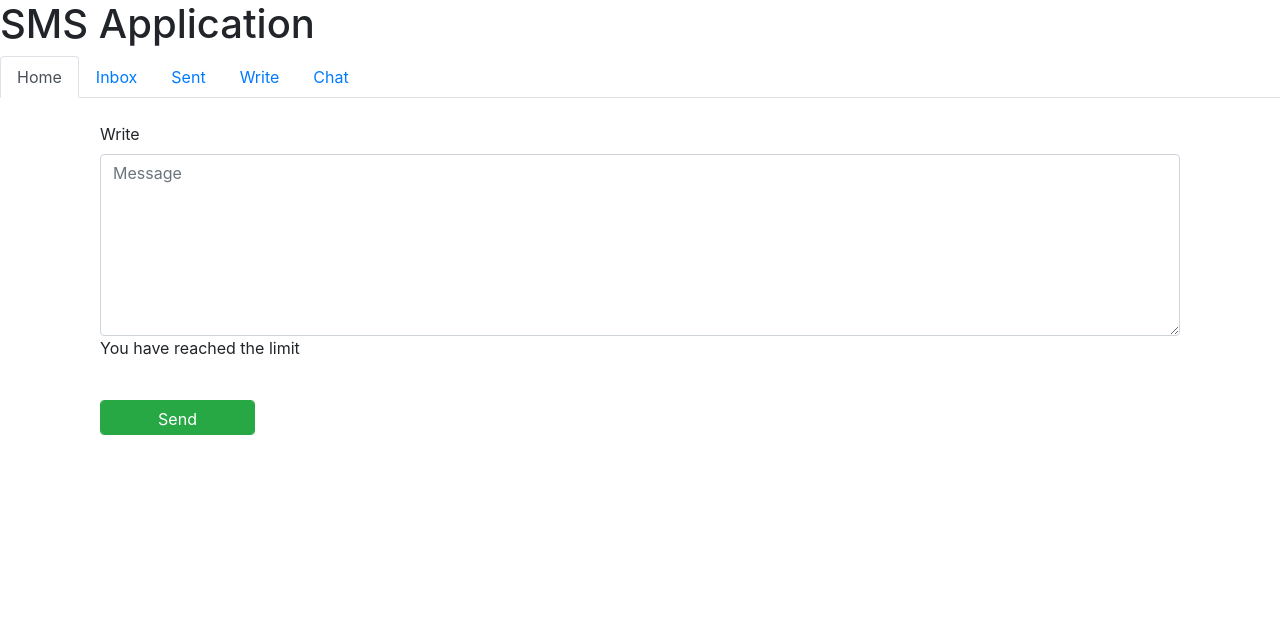
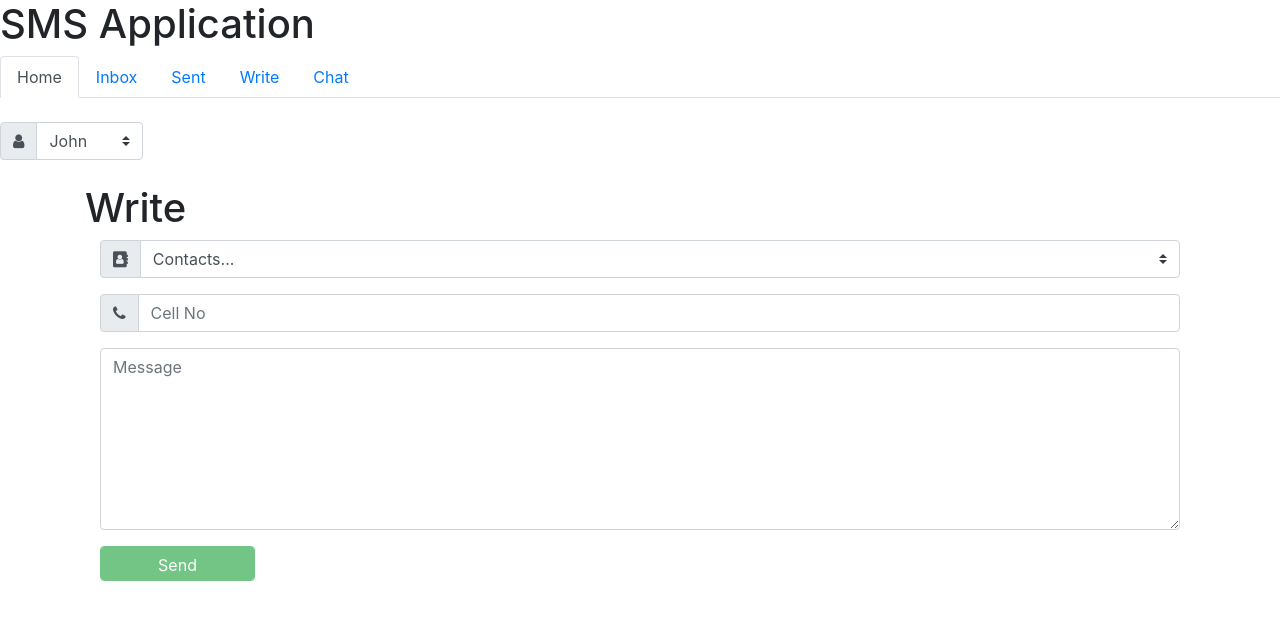
Before and after one commit to MickeyMuis007/Chatting-Angular, an Angular app: page /write in a window 1280 px wide. Shown: the top 620 px of the page. Built offline with nearby package versions, Linux system fonts and the light colour scheme.

Commit message:
Added toastr and implementing write message

```diff
--- a/angular.json
+++ b/angular.json
@@ -25,7 +25,8 @@
             "styles": [
               "./node_modules/bootstrap/dist/css/bootstrap.min.css",
               "src/styles.css",
-              "./node_modules/font-awesome/css/font-awesome.css"
+              "./node_modules/font-awesome/css/font-awesome.css",
+              "./node_modules/ngx-toastr/toastr.css"
             ],
             "scripts": []
           },
--- a/package.json
+++ b/package.json
@@ -11,7 +11,7 @@
   },
   "private": true,
   "dependencies": {
-    "@angular/animations": "~7.0.0",
+    "@angular/animations": "^7.0.4",
     "@angular/common": "~7.0.0",
     "@angular/compiler": "~7.0.0",
     "@angular/core": "~7.0.0",
@@ -23,6 +23,7 @@
     "bootstrap": "^4.1.3",
     "core-js": "^2.5.4",
     "font-awesome": "^4.7.0",
+    "ngx-toastr": "^9.1.1",
     "rxjs": "~6.3.3",
     "zone.js": "~0.8.26"
   },
--- a/src/app/app.module.ts
+++ b/src/app/app.module.ts
@@ -3,6 +3,8 @@ import { NgModule } from '@angular/core';
 import { AppRoutingModule } from './app-routing.module';
 import { RouterModule } from '@angular/router';
 import { FormsModule } from '@angular/forms';
+import { BrowserAnimationsModule } from '@angular/platform-browser/animations';
+import { ToastrModule } from 'ngx-toastr';
 
 import { AppComponent } from './app.component';
 import { ChatComponent } from './components/chat/chat.component';
@@ -26,7 +28,9 @@ import { NavBarComponent } from './components/nav-bar/nav-bar.component';
     BrowserModule,
     AppRoutingModule,
     RouterModule,
-    FormsModule
+    FormsModule,
+    BrowserAnimationsModule, // Required animations module for ToastrModule
+    ToastrModule.forRoot()  // ToastrModule added
   ],
   providers: [],
   bootstrap: [AppComponent]
--- a/src/app/components/write/write.component.html
+++ b/src/app/components/write/write.component.html
@@ -1,15 +1,36 @@
+<br />
+<div class="input-group">
+    <div class="input-group-prepend">
+        <span class="input-group-text"><i class="fa fa-user"></i></span>
+    </div>
+    <select [(ngModel)]="selectedUserId" (change)="selectedUserChanged($event)" class="custom-select col-md-1">
+        <option *ngFor="let user of users" value="{{user.userId}}">{{user.name}}</option>
+    </select>
+</div>
 <div class="container">
-    <br style="clear:both">
+    <br />
+    <h1>{{ title }}</h1>
+    <div class="form-group input-group col-md-12">
+        <div class="input-group-prepend">
+            <span class="input-group-text"><i class="fa fa-address-book"></i></span>
+        </div>
+        <select [(ngModel)]="senderId" (change)="senderChanged($event)" class="custom-select">
+            <option value="-1">Contacts...</option>
+            <option *ngFor="let user of users" value="{{user.userId}}">{{user.name}}</option>
+        </select>
+    </div>
+    <div class="form-group input-group col-md-12">
+        <div class="input-group-prepend">
+            <span class="input-group-text"><i class="fa fa-phone"></i></span>
+        </div>
+        <input [(ngModel)]="cellNo" type="text" class="form-control" placeholder="Cell No" (keyup)="cellNoKeyUp()"/>
+    </div>
     <div class="form-group col-md-12">
-        <label id="messageLabel" for="message">{{ title }} </label>
-        <textarea class="form-control input-sm " type="textarea" id="message" placeholder="Message" maxlength="140"
-            rows="7"></textarea>
-        <span class="help-block">
-            <p id="characterLeft" class="help-block ">You have reached the limit</p>
-        </span>
+        <textarea [(ngModel)]="message" class="form-control input-sm " type="textarea" id="message"
+            placeholder="Message" maxlength="2000" rows="7"></textarea>
     </div>
-    <br style="clear:both">
     <div class="form-group col-md-2">
-        <button class="form-control input-sm btn btn-success" id="btnSubmit" name="btnSubmit" style="height:35px"> Send</button>
+        <button [disabled]="disableModel.sendButton" class="form-control input-sm btn btn-success" id="btnSubmit" name="btnSubmit"
+            style="height:35px" (click)="send()"> Send</button>
     </div>
 </div>
--- a/src/app/components/write/write.component.ts
+++ b/src/app/components/write/write.component.ts
@@ -1,14 +1,195 @@
-import { Component } from '@angular/core';
+/* Angular imports */
+import { Component, OnInit } from '@angular/core';
+
+
+/* Import Models */
+import { User } from 'src/app/models/chat/user.model';
+import { Chat } from 'src/app/models/chat/chat';
+import { ChatSession } from 'src/app/models/chat/chat-session';
+
+/* Import Services */
+import { UserService } from 'src/app/services/chat/user.service';
+import { ChatSessionService } from 'src/app/services/chat/chat-session.service';
+import { ChatService } from 'src/app/services/chat/chat.service';
+import { ToastrService } from 'ngx-toastr';
+
 
 @Component({
     selector: 'app-write',
     templateUrl: './write.component.html',
     styleUrls: ['./write.component.css']
 })
-export class WriteComponent {
-    title: string;
+export class WriteComponent implements OnInit {
 
-    constructor() {
+    /**************
+     * Constructor
+     **************/
+    //#region constructor
+
+    constructor(
+        private userService: UserService,
+        private chatSessionService: ChatSessionService,
+        private chatService: ChatService,
+        private toastr: ToastrService
+    ) {
         this.title = 'Write';
     }
+
+    //#endregion constructor
+
+
+    /*************
+     * Properties
+     *************/
+    //#region properties
+
+    // TODO: Create models for prorpeties
+    title: string;
+    users: User[];
+    senderId: any;
+    selectedUserId: any;
+    currentUser: User;
+    disableModel: any;                  // Disable model will be used for all disabling of components.
+    message: string;
+    cellNo: string;
+    chatSession: ChatSession;
+
+    //#endregion properties
+
+    /*********
+     * Events
+     *********/
+    //#region events
+
+    ngOnInit() {
+        console.log('\nevent: ngOnInit()');
+
+        this.users = this.userService.get();
+        this.selectedUserId = 1;
+        this.currentUser = this.userService.getUser(this.selectedUserId);
+
+        // Create disable model that will be used for all disabling components. Set all disabling to default state.
+        this.createDisableModel();
+
+        // Set all controls to default state
+        this.setDefaultState();
+    }
+
+    selectedUserChanged() {
+        console.log('\nevent: selectedUserChanged() -> Selected User Changed');
+
+        this.currentUser = this.userService.getUser(Number(this.selectedUserId));
+
+        this.validateSendButton();
+        this.chatSessionExist();
+    }
+
+    senderChanged() {
+        console.log('\nevent: senderChanged() -> Sender Changed');
+
+        this.validateSendButton();
+        this.chatSessionExist();
+    }
+
+    cellNoKeyUp() {
+        console.log('\nevent: cellNoKeyUp()');
+
+        this.validateSendButton();
+    }
+
+    send() {
+        console.log('\nevent: send() -> Sending Message');
+
+        if (this.message) {
+            console.log('Send messages.....');
+
+            if (this.chatSessionExist()) {
+                this.getChatSession();                      // If chat session exist. Then first get chat session before one can be created
+                this.chatService.add(this.createChat());    // Create and add chat and add to list. Requires chatSession
+                this.toastr.success('Message was succesfully send', 'Send');
+            } else {
+                this.toastr.error('Message fail to send', 'Failed');
+            }
+            this.setDefaultState();
+        }
+    }
+
+    //#endregion events
+
+    /**********
+     * Methods
+     **********/
+    //#region method
+
+    private createDisableModel() {
+        console.log('createDisableModel()');
+
+        this.disableModel = {
+            sendButton: true
+        };
+    }
+
+    private disableSendButton() {
+        console.log('method: disableSendButton()');
+        this.disableModel.sendButton = true;
+    }
+
+    private enableSendButton() {
+        console.log('method: enableSendButton()');
+
+        this.disableModel.sendButton = false;
+    }
+
+    private validateSendButton() {
+        console.log('method: validateSendButton()');
+
+        if ((Number(this.senderId) !== -1 || this.cellNo) && this.currentUser.userId !== Number(this.senderId)) {
+            this.enableSendButton();
+        } else {
+            this.disableSendButton();
+        }
+    }
+
+    private setDefaultState() {
+        console.log('method: setDefaultState()');
+
+        this.message = '';
+        this.cellNo = '';
+        this.senderId = -1;
+
+        // Create disable model that will be used for all disabling components. Set all disabling to default state.
+        this.disableSendButton();
+    }
+
+    private chatSessionExist() {
+        console.log('method: chatSessionExist()');
+        console.log('Chat Session Exist: ' +
+            this.chatSessionService.chatSessionExist(Number(this.currentUser.userId), Number(this.senderId)));
+
+        return this.chatSessionService.chatSessionExist(Number(this.currentUser.userId), Number(this.senderId));
+    }
+
+    private getChatSession() {
+        console.log('method: getChatSesison()');
+
+        this.chatSession = this.chatSessionService.getExistingChatSession(Number(this.currentUser.userId), Number(this.senderId));
+    }
+
+    private createChat(): Chat {
+        console.log('method: createChat()');
+
+        const chat: Chat = {
+            chatId: (this.chatService.get().length + 2),
+            chatSessionId: this.chatSession.chatSessionId,
+            senderId: this.currentUser.userId,
+            sender: this.currentUser,
+            receiverId: (this.chatSession.user1Id === this.currentUser.userId ? this.chatSession.user2Id : this.chatSession.user1Id),
+            receiver: (this.chatSession.user1Id === this.currentUser.userId ? this.chatSession.user2 : this.chatSession.user1),
+            dateUpdated: new Date(),
+            message: this.message
+        };
+        return chat;
+    }
+    //#endregion method
+
 }
--- a/src/app/services/chat/chat-session.service.ts
+++ b/src/app/services/chat/chat-session.service.ts
@@ -24,6 +24,12 @@ export class ChatSessionService {
         return this.chatSessions.find(find => find.chatSessionId === chatSessionId);
     }
 
+    getExistingChatSession(user1Id, user2Id) {
+        return this.chatSessions.find(chatSession =>
+            chatSession.user1Id === user1Id && chatSession.user2Id === user2Id ||
+            chatSession.user1Id === user2Id && chatSession.user2Id === user1Id);
+    }
+
     add(chatSession: ChatSession) {
         this.chatSessions.push(chatSession);
     }
@@ -41,4 +47,10 @@ export class ChatSessionService {
     reset() {
         this.chatSessions = CHATSESSIONS;
     }
+
+    chatSessionExist(user1Id, user2Id) {
+        return this.chatSessions.some(chatSession =>
+            chatSession.user1Id === user1Id && chatSession.user2Id === user2Id ||
+            chatSession.user1Id === user2Id && chatSession.user2Id === user1Id);
+    }
 }
```
Also changed, not shown: src/app/components/inbox/inbox.component.html (+11 -7 lines), src/app/components/inbox/inbox.component.ts (+9 -6 lines), 1 other file (tests, documents, lock files or other folders).
